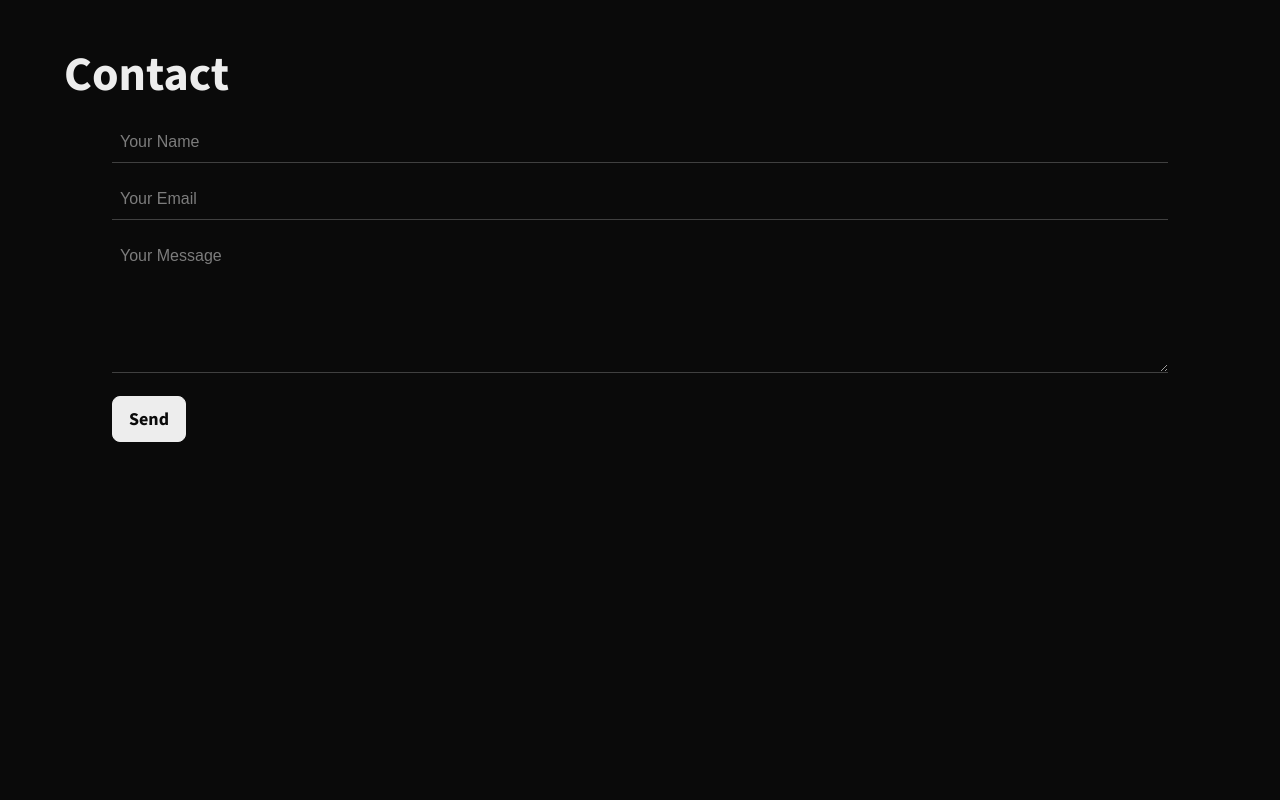
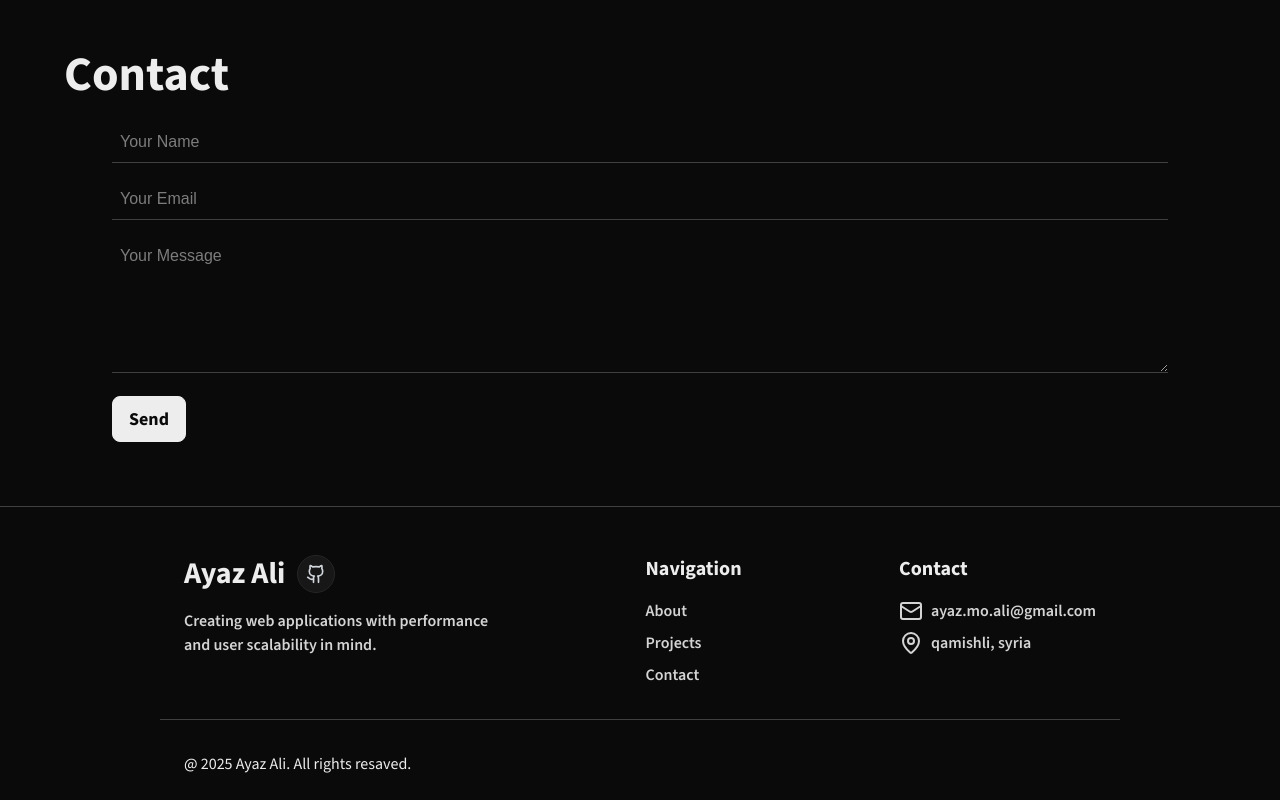
Before and after one commit to ayaz-e-ali/porfolio-2025, a Next.js app: page / in a window 1280 px wide. Shown: the part 2204-3004 px from the top of the page. Before the commit the page ends 2710 px from the top, so only its background shows below. Built offline with nearby package versions, Linux system fonts and the light colour scheme; a web font is replaced by a local one.

Commit message:
added footer and changed resume

```diff
--- a/app/layout.jsx
+++ b/app/layout.jsx
@@ -1,6 +1,7 @@
 import { Playfair_Display, Source_Sans_3 } from "next/font/google";
 import "./globals.css";
 import Nav from "@/components/nav";
+import Footer from "@/components/footer";
 
 const playfair = Playfair_Display({
   variable: "--font-playfair",
@@ -25,6 +26,7 @@ export default function RootLayout({ children }) {
         <main className="container">
           {children}
         </main>
+        <Footer />
       </body>
     </html>
   );
--- /dev/null
+++ b/components/footer.jsx
@@ -0,0 +1,72 @@
+import { Github, Mail, MapPin } from 'lucide-react'
+import Link from 'next/link'
+import React from 'react'
+
+export default function Footer() {
+    return (
+        <footer className="flex flex-col border-t border-neutral-700 pt-12 pb-6 font-sans space-y-8">
+            <div className="flex flex-col gap-8 lg:gap-0 lg:flex-row justify-between container lg:w-3/4 lg:mx-auto">
+                <div className='space-y-4'>
+                    <div className="flex gap-3">
+                        <h3 className="text-3xl font-bold">
+                            Ayaz Ali
+                        </h3>
+                        <a
+                            href={"https://github.com/ayaz-e-ali"}
+                            target="_blank"
+                            className="p-2 rounded-full bg-neutral-900 border border-neutral-800 hover:border-gray-600 hover:bg-neutral-800 transition"
+                        >
+                            <Github className="w-5 h-5 text-gray-300" />
+                        </a>
+                    </div>
+
+                    <p className="text-md text-neutral-300 font-semibold">
+                        Creating web applications with performance <br /> and user scalability in mind.
+                    </p>
+                </div>
+
+                <div className=' space-y-4'>
+                    <h3 className="text-xl font-bold">
+                        Navigation
+                    </h3>
+                    <ul className='flex flex-col gap-2'>
+                        <Link href={'#about'}><ListItem>About</ListItem></Link>
+                        <Link href={'#projects'}><ListItem>Projects</ListItem></Link>
+                        <Link href={'#contact'}><ListItem>Contact</ListItem></Link>
+                    </ul>
+                </div>
+
+                <div className=' space-y-4'>
+                    <h3 className="text-xl font-bold">
+                        Contact
+                    </h3>
+                    <div className="space-y-2">
+                        <Link href={"https://google.com"} className="text-md text-neutral-300 font-semibold flex gap-2 items-center">
+                            <Mail />
+                            ayaz.mo.ali@gmail.com
+                        </Link>
+                        <p className="text-md text-neutral-300 font-semibold flex gap-2 items-center">
+                            <MapPin />
+                            qamishli, syria
+                        </p>
+                    </div>
+                </div>
+            </div>
+
+
+            <p className='container lg:w-3/4 lg:mx-auto border-t pt-8 border-neutral-700 '>
+                @ 2025 Ayaz Ali. All rights resaved.
+            </p>
+        </footer>
+    )
+}
+
+
+function ListItem({ children }) {
+    return (
+        <li className='text-md text-neutral-300 font-semibold cursor-pointer hover:opacity-85 transition-opacity duration-300'>
+            {children}
+        </li>
+    );
+
+}
--- a/data.json
+++ b/data.json
@@ -63,7 +63,7 @@
       ],
       "image": "/images/hotelease.webp",
       "github": "https://github.com/ayaz/hotelease",
-      "demo": "https://hotelease.vercel.app"
+      "demo": "https://hotelease.portmap.io:31091/"
     },
     {
       "id": "inteo",
@@ -83,7 +83,7 @@
       ],
       "image": "/images/inteo.webp",
       "github": "https://github.com/ayaz-e-ali/Inteo",
-      "demo": "https://inteo.portmap.io:29736/"
+      "demo": "https://inteo.vercel.app/"
     },
     {
       "id": "jewels",
@@ -103,7 +103,7 @@
       ],
       "image": "/images/jewels.webp",
       "github": "https://github.com/ayaz-e-ali/JEWELS",
-      "demo": "https://jewels.portmap.io:26480/"
+      "demo": "https://jewels-swart.vercel.app/"
     }
   ]
 }
```
Also changed, not shown: 1 other file (tests, documents, lock files or other folders).
